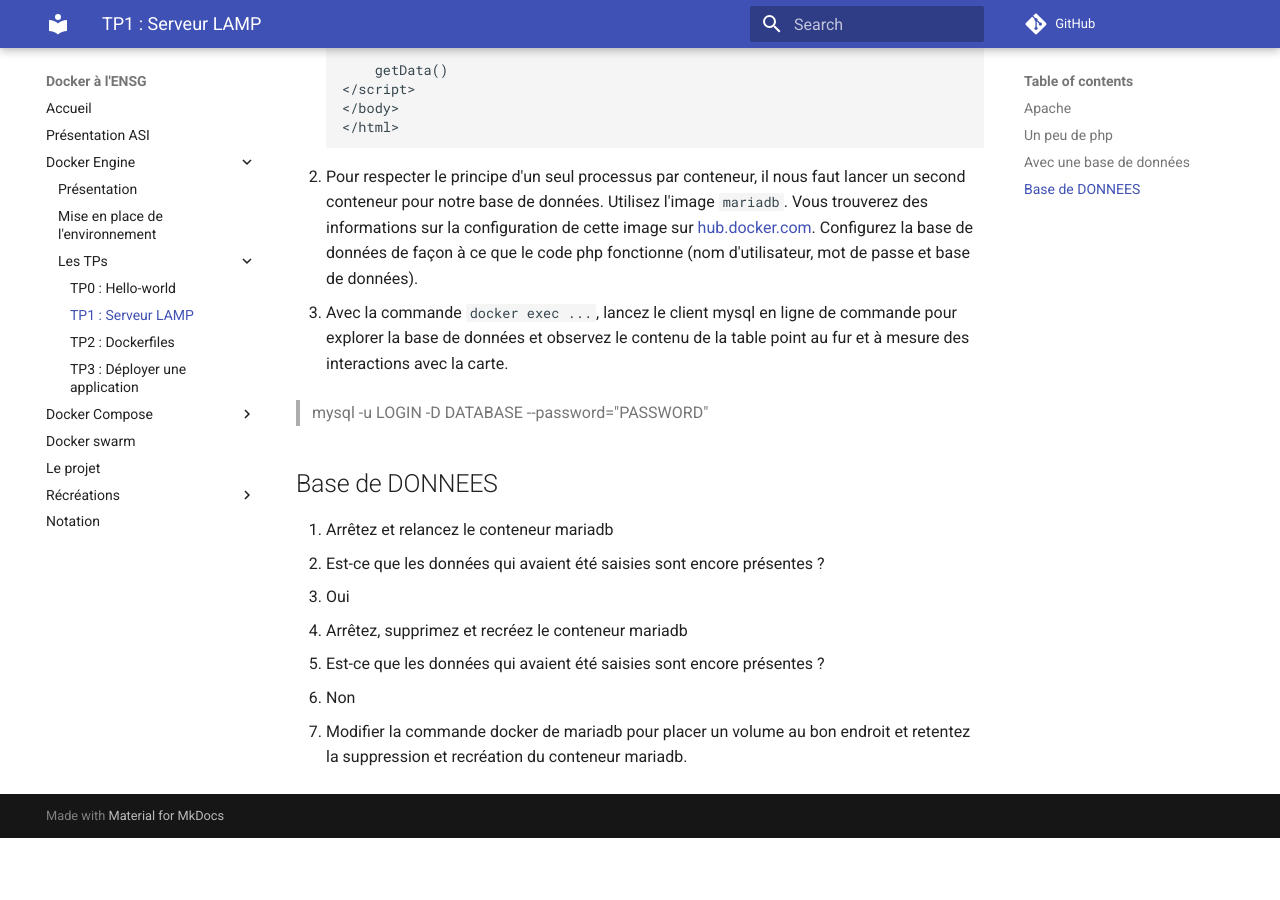
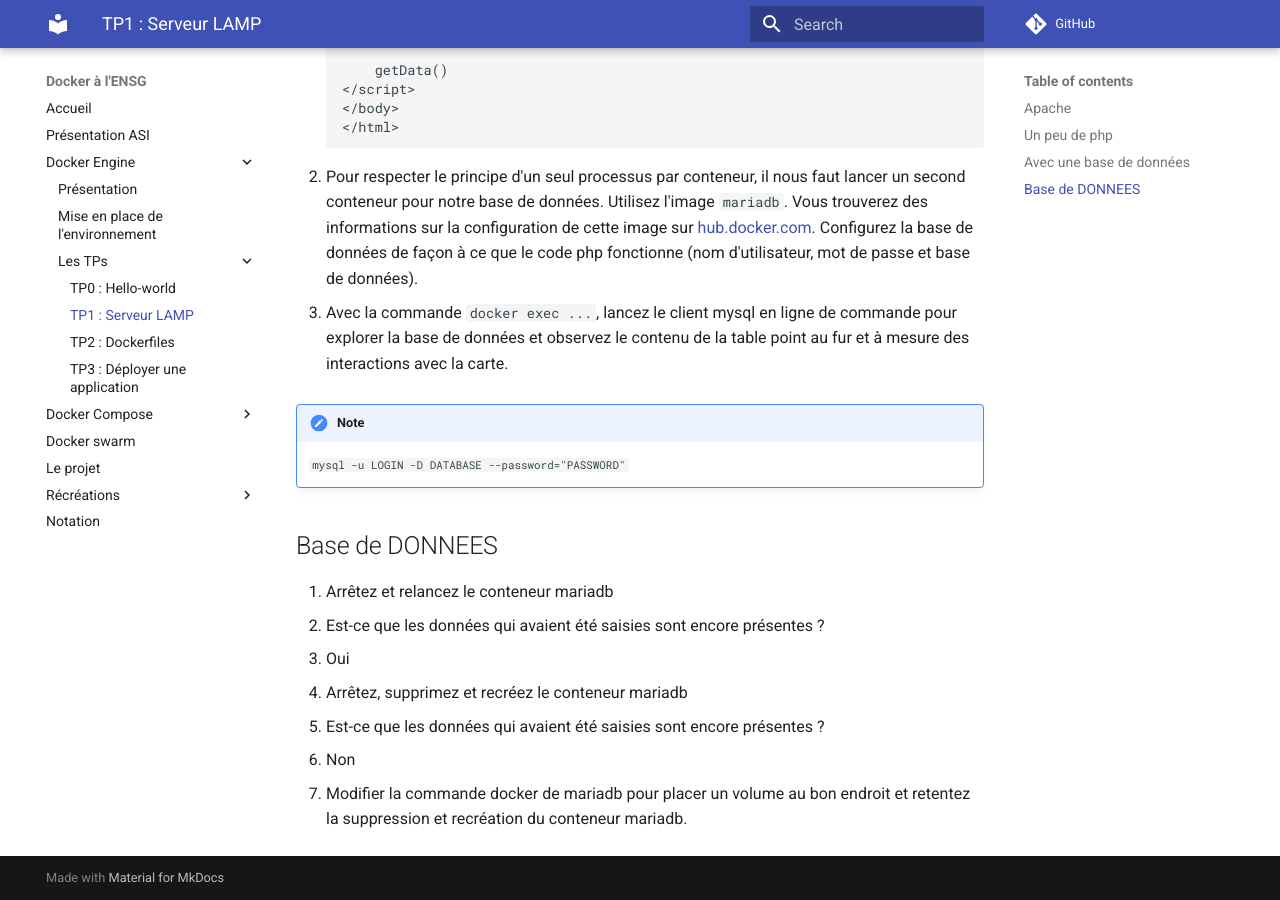
Before and after one commit to tcoupin/tp-docker-ensg, an MkDocs documentation site: the page built from docs/engine/lamp.md, in a window 1280 px wide and 900 px high, scrolled down 3302 px. Built offline with MkDocs 1.6.1 and Material for MkDocs 9.7.7, drawn with Linux system fonts in a browser that asks for light colours; comment, search, counter and statistics services are not loaded; old or Windows-style settings are respelled for this version of MkDocs; before the commit the page ends 4140 px from its top, so only the background shows below that.

````diff
--- a/docs/engine/lamp.md
+++ b/docs/engine/lamp.md
@@ -151,7 +151,10 @@ Notre site web évolue ! il va maintenant afficher une carte. Un clic permet de
 
 3. Avec la commande `docker exec ...`, lancez le client mysql en ligne de commande pour explorer la base de données et observez le contenu de la table point au fur et à mesure des interactions avec la carte.
 
->  mysql -u LOGIN -D DATABASE --password="PASSWORD"
+!!! note
+	```
+	mysql -u LOGIN -D DATABASE --password="PASSWORD"
+	```
 
 ## Base de DONNEES
 
--- a/mkdocs.yml
+++ b/mkdocs.yml
@@ -27,3 +27,5 @@ pages:
     - GlusterFS: recreation/glusterfs.md
   - Notation: notation.md
 theme: material
+markdown_extensions:
+  - admonition
````
